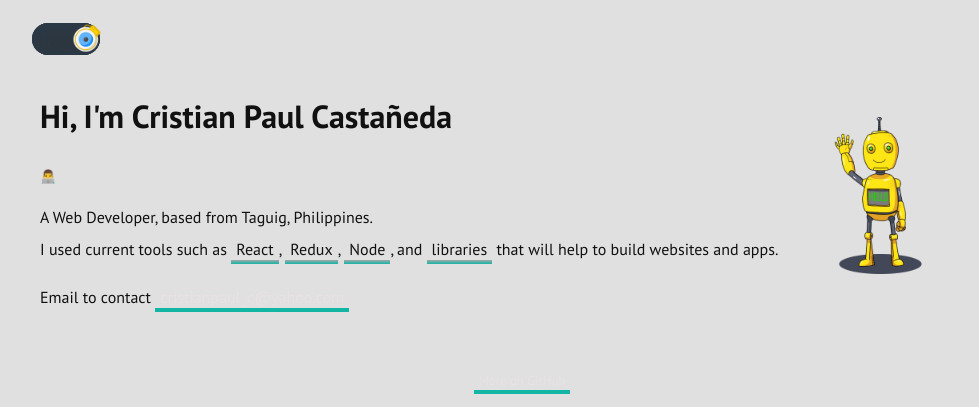
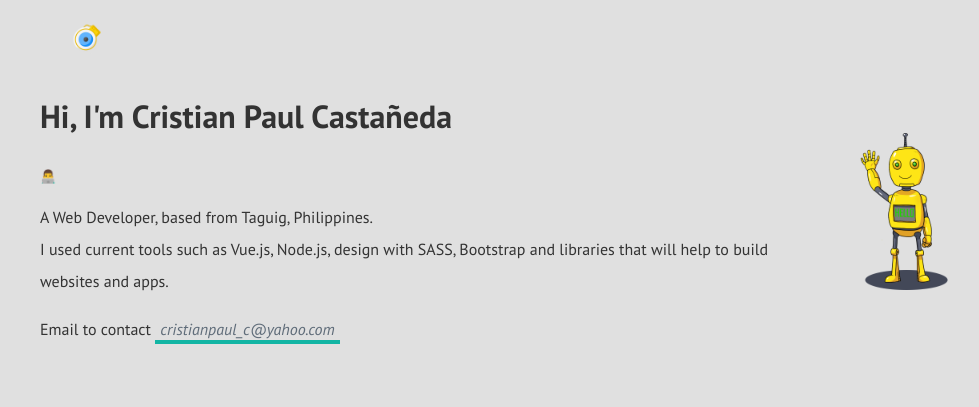
Before and after one commit to crispaulcastaneda/thedev-cristian, a website: page index.html in a window 1280 px wide. Both pictures are taken after a click on the element 184 px from the left and 39 px from the top of the page. Shown: the top 407 px of the page, without its empty margins (118-1097 px from the left). Drawn offline with Linux system fonts and the light colour scheme.

Commit message:
4/12/2021
Design with links and toggle

```diff
--- a/css/style.css
+++ b/css/style.css
@@ -4,6 +4,57 @@ body {
     font-family:'Pt Sans',serif;
     background:#2C3A47;
     color:#CAD3C8;
+}
+
+/* For Toggle menu */
+#toggle-c {
+    display: flex;
+    align-items: center;
+    position: relative;
+    margin: 0;
+}
+
+#toggle-c img {
+    width: 30px;
+}
+
+#toggle {
+    position: relative;
+    display: block;
+    cursor: pointer;
+    width: 68px;
+    height: 32px;
+    border-radius: 80px;
+    background: #2f2f2f;
+    transition: .5s;
+    box-shadow: inset 0 8px 60px #2C3A47,
+                inset 0 8px 8px #2C3A47,
+                inset 0 -4px 4px #2C3A47;
+}
+
+#toggle .indicator {
+    position: absolute;
+    top: 0;
+    left: 0;
+    border-radius: 50%;
+    transform: scale(.9);
+    transition: .5s;
+}
+
+#toggle.active {
+    background: #e0e0e0;
+    box-shadow: inset 0 2px 60px #e0e0e0,
+                inset 0 2px 8px #e0e0e0,
+                inset 0 -4px 8px #e0e0e0;
+}
+
+#toggle.active .indicator {
+    left: 40px;
+}
+
+body.active {
+    background: #e0e0e0;
+    color: #333333
 }
 
 h1 {
@@ -13,6 +64,10 @@ h1 {
 .greet {
     font-size:1em;
     font-family:monospace;
+}
+
+a {
+    color: #5f6c79;
 }
 
 p {
@@ -52,27 +107,6 @@ a:hover {
     text-decoration:none;
 }
 
-.par-link-design a.framework {
-    background:
-    linear-gradient(
-      to bottom, #a3a8a8 0%,
-      #13b5a4 100%
-    );
-    background-position: 0 100%;
-    background-repeat: repeat-x;
-    background-size: 4px 4px;
-    font-weight: 500;
-    /* color: #fff; */
-    padding: 5px;
-    text-decoration: none;
-    transition: background-size .6s;
-}
-
-.par-link-design .framework:hover {
-    background-size: 4px 50px;
-    color: #111;
-}
-
 .email {
     background:
     linear-gradient(
@@ -86,6 +120,7 @@ a:hover {
     padding: 5px;
     text-decoration: none;
     transition: background-size .6s;
+    display: inline;
 }
 
 .email:hover {
@@ -107,7 +142,7 @@ a:hover {
     background-repeat: repeat-x;
     background-size: 4px 4px;
     font-size: .8rem;
-    color: #e9e2e2;
+    color: #5f6c79;
     padding: 5px;
     text-decoration: none;
     transition: background-size .3s;
@@ -115,7 +150,7 @@ a:hover {
 
 .more-on a:hover {
     background-size: 4px 50px;
-    color: #111;
+    color: #eee;
 }
 
 #gh-repo {
@@ -235,49 +270,3 @@ a:hover {
         margin-top:10px;
     }
 }
-
-
-/* For Toggle menu */
-#toggle-c {
-    display: flex;
-    align-items: center;
-    position: relative;
-    margin: 0;
-}
-
-#toggle-c img {
-    width: 30px;
-}
-
-#toggle {
-    position: relative;
-    display: block;
-    cursor: pointer;
-    width: 68px;
-    height: 32px;
-    border-radius: 80px;
-    background: #2f2f2f;
-    transition: .5s;
-    box-shadow: inset 0 8px 60px #2C3A47,
-                inset 0 8px 8px #2C3A47,
-                inset 0 -4px 4px #2C3A47;
-}
-
-#toggle .indicator {
-    position: absolute;
-    top: 0;
-    left: 0;
-    border-radius: 50%;
-    transform: scale(.9);
-    transition: .5s;
-}
-
-#toggle.active .indicator {
-    left: 40px;
-}
-
-body.active,
-.par-link-design a {
-    background: #e0e0e0;
-    color: #111
-}
--- a/index.html
+++ b/index.html
@@ -33,13 +33,15 @@
                 <h2 class="greet">👨‍💻 <span class='wow'> </span></h2>
                 <p class="par-link-design">
                         A Web Developer, based from Taguig, Philippines. <br>
-                        I used current tools such as <a href="https://reactjs.org/" class="framework react">React</a>, <a href="https://redux.js.org/" class="framework redux">Redux</a>, <a href="https://nodejs.org/en/" class="framework node">Node</a>, and <a href="" class="framework libraries">libraries</a> that will help to build websites and apps.
+                        I used current tools such as Vue.js, Node.js, design with SASS, Bootstrap and libraries that will help to build websites and apps.
                 </p>
-                <p class="sm-mble">Email to contact <a class="email" href="mailto:=cristianpaul_c@yahoo.com?Subject=Hello">cristianpaul_c@yahoo.com</a></p>
+                <p class="sm-mble">Email to contact <i class="email">
+                    <a href="mailto:=cristianpaul_c@yahoo.com?Subject=Hello">cristianpaul_c@yahoo.com</a></i>
+                </p>
             </article>
 
             <article class="rt">
-                <img onclick="imgLight()" class="img-robo" src="img/robo.png" alt="robo-img" title="Click me 🤖">
+                <img onclick="imgLight()" class="img-robo" src="img/robo.png" alt="robo-img" title="🤖">
             </article>
         </section>
 
```
Also changed, not shown: js/main.js (+7 -1 lines).
